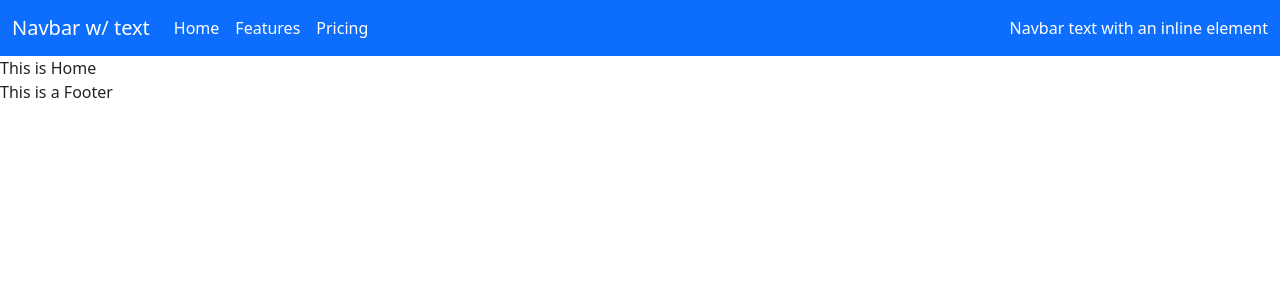
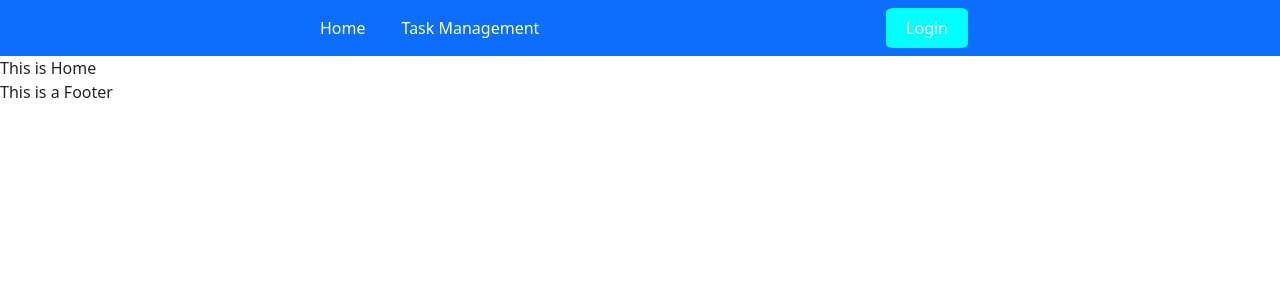
Before and after one commit to Sayedul3731/todo-app-client, a React (Vite) app: page / in a window 1280 px wide. Shown: the top 300 px of the page. Built offline with nearby package versions, Linux system fonts and the light colour scheme.

Commit message:
navbar added with responsive

```diff
--- a/src/shared/Navbar.jsx
+++ b/src/shared/Navbar.jsx
@@ -2,30 +2,28 @@ import "./style.css"
 
 const Navbar = () => {
     return (
-        <nav className="navbar navbar-expand-lg navbar-light bg-primary">
+        <div className="bg-primary">
+            <nav className="navbar navbar-expand-lg navbar-light">
                 <div className="container-fluid">
-                <a className="navbar-brand" href="#" style={{ color: "white" }}>Navbar w/ text</a>
-                <button   className="navbar-toggler" type="button" data-bs-toggle="collapse" data-bs-target="#navbarText" aria-controls="navbarText" aria-expanded="false" aria-label="Toggle navigation">
+                    <button className="navbar-toggler" type="button" data-bs-toggle="collapse" data-bs-target="#navbarText" aria-controls="navbarText" aria-expanded="false" aria-label="Toggle navigation">
                         <span className="navbar-toggler-icon" ></span>
                     </button>
-                <div className="collapse navbar-collapse" id="navbarText">
+                    <div className="collapse navbar-collapse " id="navbarText">
                         <ul className="navbar-nav me-auto mb-2 mb-lg-0">
                             <li className="nav-item">
                                 <a className="nav-link active" aria-current="page" href="#" style={{ color: "white" }}>Home</a>
                             </li>
                             <li className="nav-item">
-                            <a className="nav-link" href="#" style={{ color: "white" }}>Features</a>
-                        </li>
-                        <li className="nav-item">
-                            <a className="nav-link" href="#" style={{ color: "white" }}>Pricing</a>
+                                <a className="nav-link" href="#" style={{ color: "white" }}>Task Management</a>
                             </li>
                         </ul>
                         <span className="navbar-text" style={{ color: "white" }}>
-                        Navbar text with an inline element
+                            Login
                         </span>
                     </div>
                 </div>
             </nav>
+        </div>
     );
 };
 
--- a/src/shared/style.css
+++ b/src/shared/style.css
@@ -1,6 +1,19 @@
 .navbar-toggler{
     background-color: white;
 }
-#navbarText{
-    color: white;
+
+.navbar{
+    max-width: 680px;
+    margin-left: auto;
+    margin-right: auto;
 }
+.navbar-text{
+    background-color: rgb(0, 255, 255);
+    padding-left: 20px;
+    padding-right: 20px;
+    border-radius: 10%;
+    cursor: pointer;
+}
+.nav-item{
+    margin-right: 20px;
+}
```
Also changed, not shown: src/assets/pic.png (added). Lines whose indentation alone changed are shown as unchanged.
